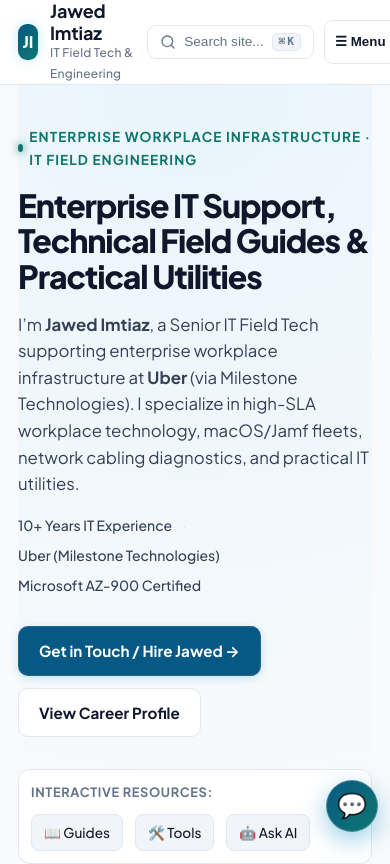
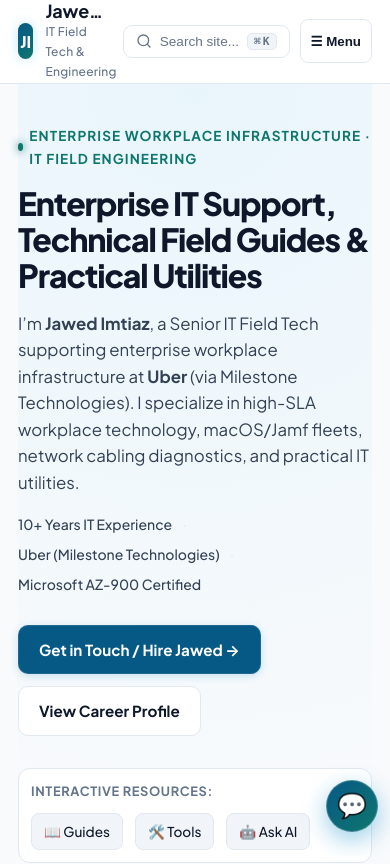
Before and after one commit to jawedimtiaz/jawed-website, a React (Vite) app: page / in a window 390 px wide. Shown: the top 864 px of the page. Built offline with nearby package versions, Linux system fonts and the light colour scheme.

Commit message:
Fix narrow mobile header overflow

```diff
--- a/src/index.css
+++ b/src/index.css
@@ -1522,6 +1522,21 @@ select:focus-visible {
     gap: 10px;
   }
 
+  .site-brand {
+    flex: 1 1 auto;
+    min-width: 0;
+  }
+
+  .site-title {
+    min-width: 0;
+  }
+
+  .site-name {
+    overflow: hidden;
+    text-overflow: ellipsis;
+    white-space: nowrap;
+  }
+
   .header-search-slot {
     display: none;
   }
```
